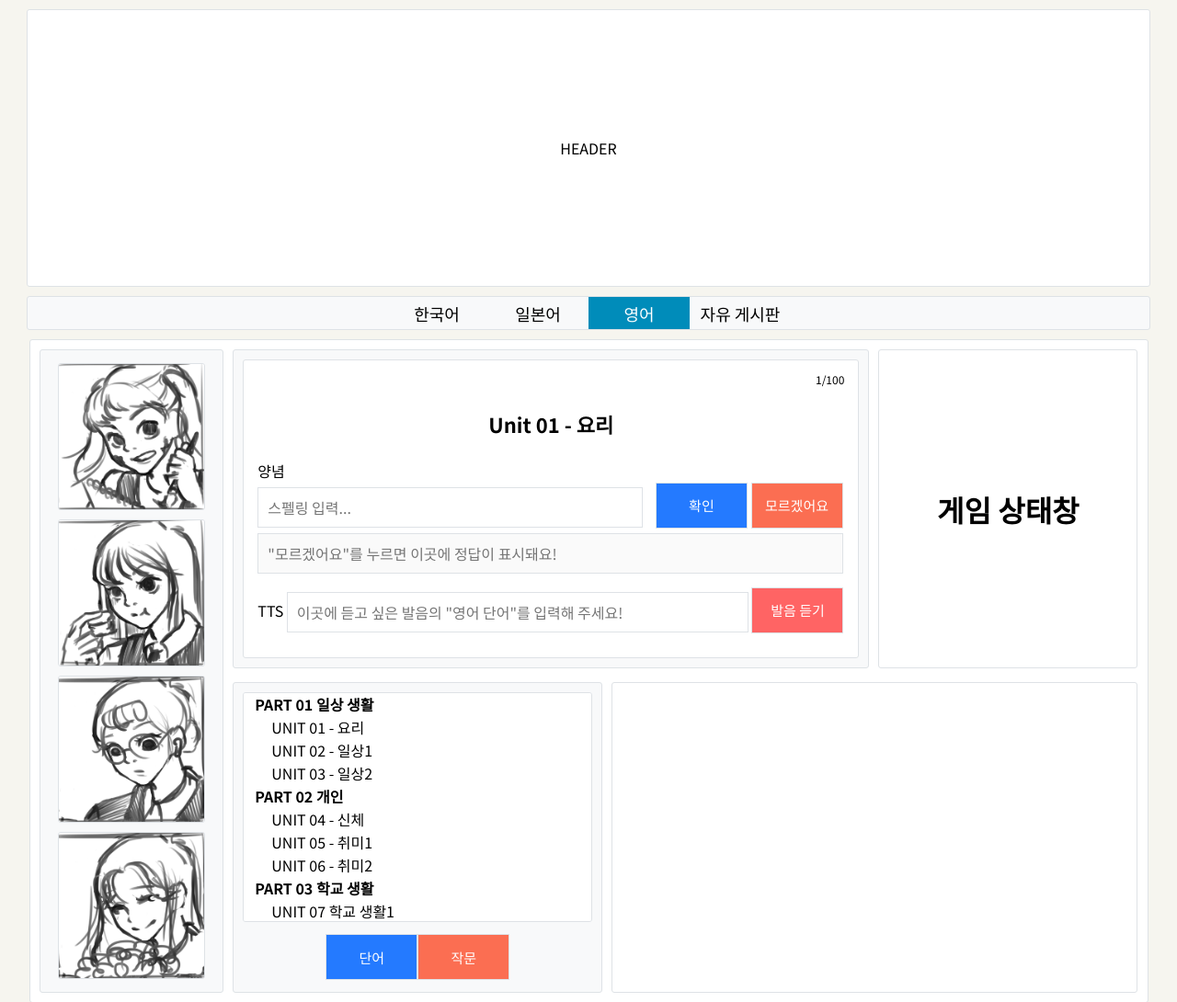
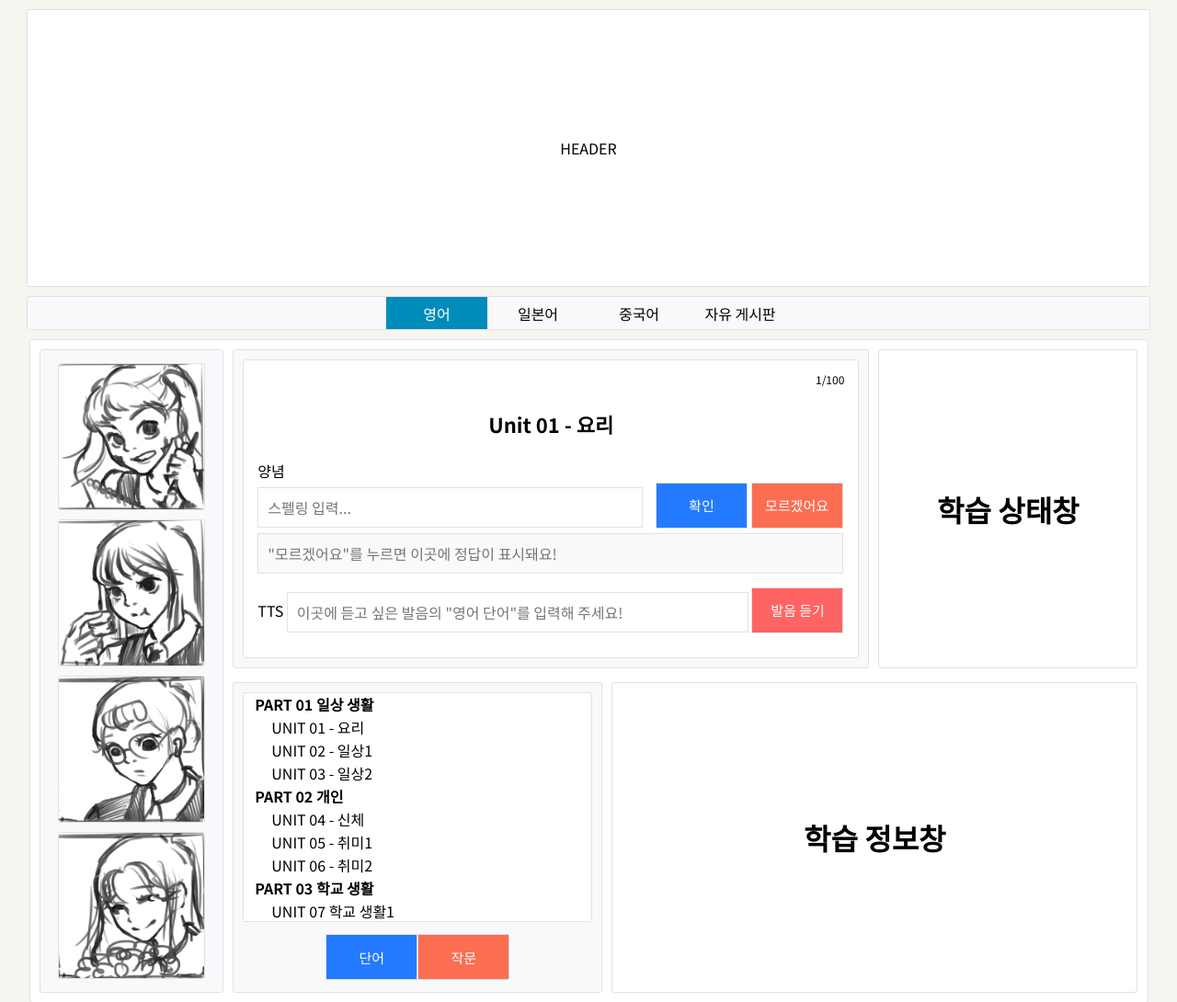
Before and after one commit to coldrain-f/word-project, a plain HTML site: page index.html in a window 1280 px wide. Shown: the top 1090 px of the page at 92% size. Drawn offline with Linux system fonts and the light colour scheme.

Commit message:
navbar 폰트 크기 수정

```diff
--- a/css/style.css
+++ b/css/style.css
@@ -211,17 +211,17 @@ nav>ul li:last-child {
 
 nav>ul li>a {
     width: 100%;
-    font-size: 18px;
+    font-size: 16px;
 }
 
-nav>ul li:nth-child(3){
+nav>ul li:nth-child(1){
     background: #008cba;
 }
-nav>ul li:nth-child(3) a {
+nav>ul li:nth-child(1) a {
     color: #fff;
 }
 
-nav>ul li:nth-child(3):hover {
+nav>ul li:nth-child(1):hover {
     background: #008cba;
 }
 
--- a/index.html
+++ b/index.html
@@ -14,9 +14,9 @@
     <header class="mt-2">HEADER</header>
     <nav>
         <ul>
-            <li><a href="#">한국어</a></li>
+            <li><a href="#">영어</a></li>
             <li><a href="#">일본어</a></li>
-            <li><a href="#">영어</a></li>
+            <li><a href="#">중국어</a></li>
             <li><a href="#">자유 게시판</a></li>
         </ul>
     </nav>
@@ -50,7 +50,7 @@
                 </div>
             </article>
             <article>
-                <span>게임 상태창</span>
+                <span>학습 상태창</span>
             </article>
             <article>
                 <select name="" id="form-select" size="15">
@@ -76,6 +76,7 @@
                 <button type="button" class="button button-red" id="writing-button">작문</button>
             </article>
             <article>
+                <span style="font-size: 32px; font-weight: bold;">학습 정보창</span>
             </article>
         </section>
     </section>
```
